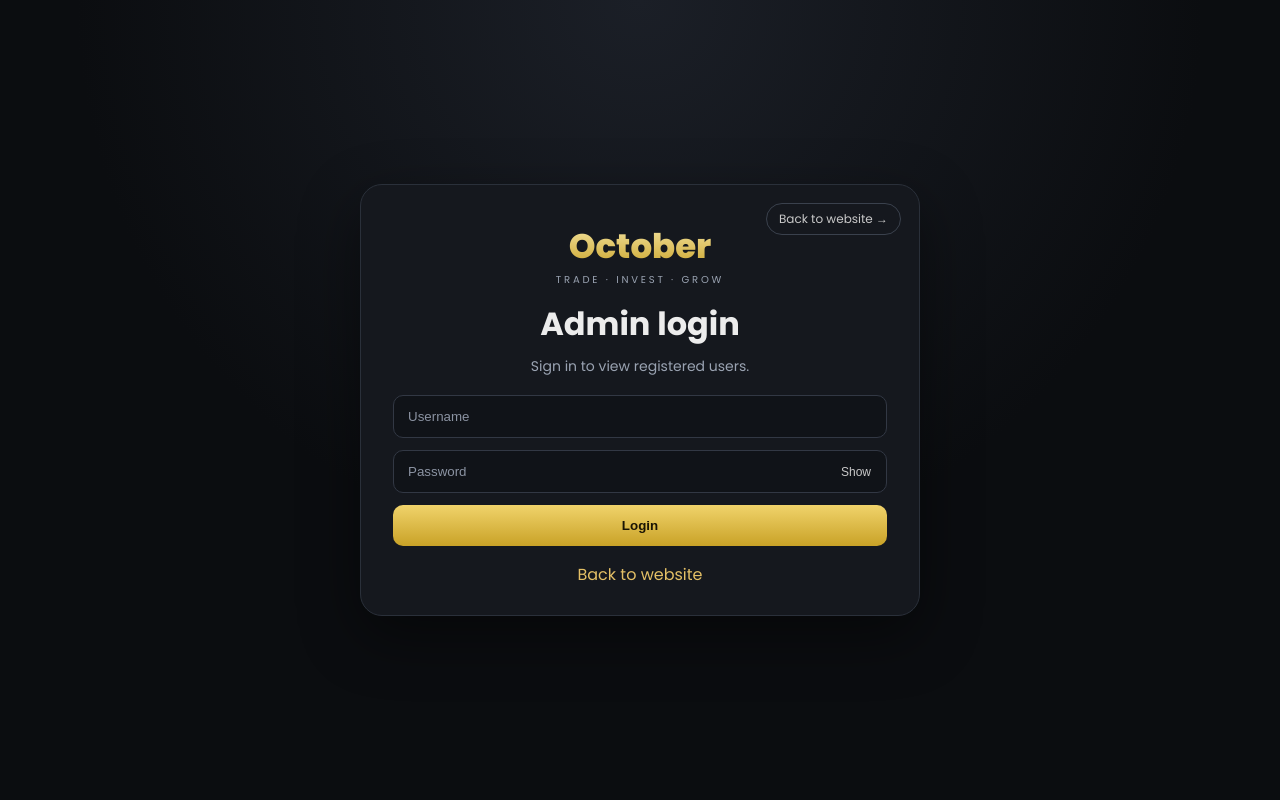
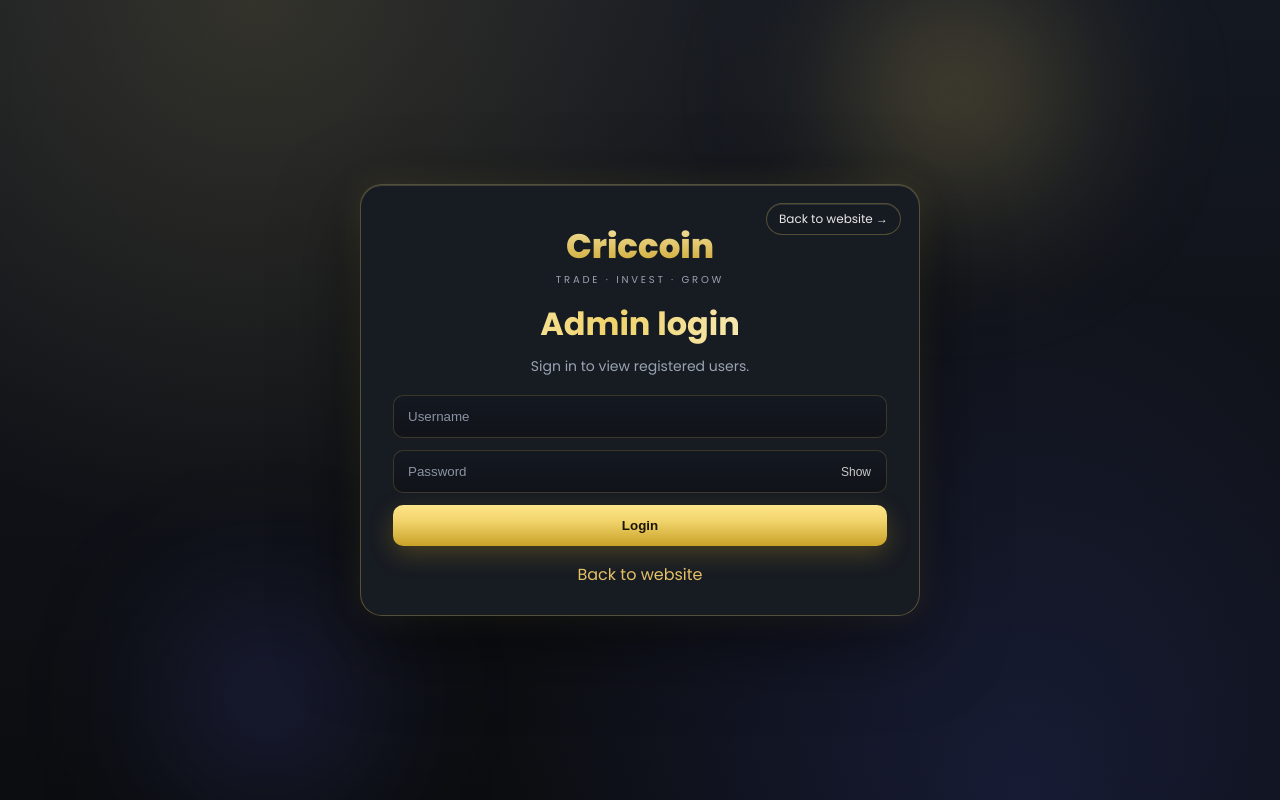
Before and after one commit to pankajnagpure2003/criccoin-final-frontend, a React (Vite) app: page /admin/login in a window 1280 px wide. Built offline with nearby package versions, Linux system fonts and the light colour scheme; no server answers.

Commit message:
UI inhancement

```diff
--- a/src/modules/admin/layout/AdminLayout.jsx
+++ b/src/modules/admin/layout/AdminLayout.jsx
@@ -21,7 +21,7 @@ export default function AdminLayout() {
     <div className="app-shell">
       <aside className="sidebar">
         <div className="brand sidebar-brand">
-          <span className="brand-mark">October</span>
+          <span className="brand-mark">Criccoin</span>
           <p className="brand-tag">ADMIN</p>
         </div>
         <nav className="sidebar-nav">
--- a/src/modules/landing/LandingPage.jsx
+++ b/src/modules/landing/LandingPage.jsx
@@ -4,11 +4,12 @@ export default function LandingPage() {
   return (
     <main className="landing">
       <div className="brand">
-        <span className="brand-mark">October</span>
+        <span className="brand-mark">Criccoin</span>
       </div>
       <h1>Hello World</h1>
+      <p className="lead">Trade · Invest · Grow</p>
       <div className="landing-actions">
-        <Link className="gold-btn" to="/signup">
+        <Link className="gold-btn compact" to="/signup">
           Sign Up
         </Link>
         <Link className="ghost-btn" to="/login">
--- a/src/modules/user/components/AuthShell.jsx
+++ b/src/modules/user/components/AuthShell.jsx
@@ -8,7 +8,7 @@ export default function AuthShell({ children }) {
           Back to website →
         </Link>
         <div className="brand">
-          <span className="brand-mark">October</span>
+          <span className="brand-mark">Criccoin</span>
           <p className="brand-tag">TRADE · INVEST · GROW</p>
         </div>
         {children}
--- a/src/modules/user/layout/UserLayout.jsx
+++ b/src/modules/user/layout/UserLayout.jsx
@@ -22,7 +22,7 @@ export default function UserLayout() {
     <div className="app-shell">
       <aside className="sidebar">
         <div className="brand sidebar-brand">
-          <span className="brand-mark">October</span>
+          <span className="brand-mark">Criccoin</span>
           <p className="brand-tag">USER PANEL</p>
         </div>
         <nav className="sidebar-nav">
--- a/src/modules/user/pages/DashboardPage.jsx
+++ b/src/modules/user/pages/DashboardPage.jsx
@@ -42,7 +42,7 @@ export default function DashboardPage() {
   return (
     <div>
       <div className="stats">
-        <article className="stat-card">
+        <article className="stat-card featured">
           <p>Wallet</p>
           <strong>{balanceUsdt === null ? "-" : `${Number(balanceUsdt).toLocaleString("en-IN", { maximumFractionDigits: 6 })} USDT`}</strong>
         </article>
--- a/src/modules/user/pages/ReferralPage.jsx
+++ b/src/modules/user/pages/ReferralPage.jsx
@@ -28,7 +28,7 @@ export default function ReferralPage() {
   }
 
   return (
-    <div className="panel">
+    <div className="panel featured">
       <h3>Referral</h3>
       <p>
         Your code: <strong className="gold-text">{profile.user.referralCode}</strong>
--- a/src/styles/global.css
+++ b/src/styles/global.css
@@ -5,8 +5,12 @@
 body {
   margin: 0;
   font-family: Poppins, Segoe UI, system-ui, sans-serif;
-  background: #0b0d10;
+  background:
+    radial-gradient(1200px 600px at 10% -10%, rgba(201, 162, 39, 0.16), transparent 55%),
+    radial-gradient(900px 500px at 100% 0%, rgba(88, 101, 242, 0.12), transparent 50%),
+    linear-gradient(180deg, #12151c 0%, #0b0d10 42%, #08090c 100%);
   color: #ececec;
+  min-height: 100vh;
 }
 
 a {
@@ -15,12 +19,45 @@ a {
 }
 
 .landing {
+  position: relative;
+  isolation: isolate;
+  overflow: hidden;
   min-height: 100vh;
   display: grid;
   place-items: center;
   text-align: center;
   gap: 8px;
   padding: 24px;
+}
+
+.landing::before,
+.landing::after,
+.auth-screen::before,
+.auth-screen::after {
+  content: "";
+  position: absolute;
+  border-radius: 50%;
+  filter: blur(70px);
+  pointer-events: none;
+  z-index: -1;
+}
+
+.landing::before,
+.auth-screen::before {
+  width: 340px;
+  height: 340px;
+  top: -80px;
+  right: 12%;
+  background: radial-gradient(circle, rgba(240, 211, 107, 0.35), transparent 70%);
+}
+
+.landing::after,
+.auth-screen::after {
+  width: 280px;
+  height: 280px;
+  bottom: -40px;
+  left: 10%;
+  background: radial-gradient(circle, rgba(99, 102, 241, 0.28), transparent 70%);
 }
 
 .landing-actions {
@@ -30,32 +67,43 @@ a {
 }
 
 .auth-screen {
+  position: relative;
+  isolation: isolate;
+  overflow: hidden;
   min-height: 100vh;
   display: grid;
   place-items: center;
   padding: 24px;
-  background: radial-gradient(circle at top, #1b1f27, #0b0d10 55%);
+  background:
+    radial-gradient(circle at 20% 0%, rgba(240, 211, 107, 0.14), transparent 42%),
+    radial-gradient(circle at 80% 100%, rgba(88, 101, 242, 0.16), transparent 40%),
+    linear-gradient(180deg, #141821, #0b0d10);
 }
 
 .auth-card {
   width: min(560px, 100%);
-  background: #15181e;
-  border: 1px solid #2a303a;
+  background: #171b22;
+  border: 1px solid rgba(240, 211, 107, 0.28);
   border-radius: 22px;
   padding: 36px 32px 28px;
   position: relative;
-  box-shadow: 0 20px 60px rgba(0, 0, 0, 0.45);
+  box-shadow:
+    inset 0 1px 0 rgba(255, 241, 184, 0.18),
+    0 24px 80px rgba(0, 0, 0, 0.5),
+    0 0 32px rgba(240, 211, 107, 0.12);
 }
 
 .back-pill {
   position: absolute;
   top: 18px;
   right: 18px;
-  border: 1px solid #3a414d;
-  color: #c9c9c9;
+  border: 1px solid rgba(240, 211, 107, 0.28);
+  background: rgba(23, 27, 34, 0.9);
+  color: #e8e8e8;
   border-radius: 999px;
   padding: 6px 12px;
   font-size: 12px;
+  box-shadow: inset 0 1px 0 rgba(255, 241, 184, 0.12);
 }
 
 .brand {
@@ -84,6 +132,10 @@ a {
   text-align: center;
   margin: 12px 0 8px;
   font-size: 32px;
+  background: linear-gradient(90deg, #fff6d4, #f0d36b 45%, #fff);
+  -webkit-background-clip: text;
+  background-clip: text;
+  color: transparent;
 }
 
 .lead {
@@ -115,10 +167,19 @@ select {
   width: 100%;
   padding: 13px 14px;
   border-radius: 10px;
-  border: 1px solid #323844;
-  background: #101318;
+  border: 1px solid rgba(240, 211, 107, 0.18);
+  background: linear-gradient(180deg, #141821, #101318);
   color: #ececec;
   outline: none;
+  transition: border-color 0.2s ease, box-shadow 0.2s ease;
+}
+
+input:focus,
+select:focus {
+  border-color: rgba(240, 211, 107, 0.7);
+  box-shadow:
+    inset 0 1px 0 rgba(255, 241, 184, 0.12),
+    0 0 0 3px rgba(240, 211, 107, 0.12);
 }
 
 input::placeholder,
@@ -159,10 +220,17 @@ select {
   padding: 13px 16px;
   border: 0;
   border-radius: 10px;
-  background: linear-gradient(180deg, #f0d36b, #c9a227);
+  background: linear-gradient(180deg, #ffe58a 0%, #f0d36b 40%, #c9a227 100%);
   color: #1a1404;
   font-weight: 700;
   cursor: pointer;
+  box-shadow: 0 8px 24px rgba(201, 162, 39, 0.28);
+  transition: transform 0.15s ease, filter 0.15s ease;
+}
+
+.gold-btn:hover {
+  filter: brightness(1.06);
+  transform: translateY(-1px);
 }
 
 .gold-btn.compact,
@@ -175,8 +243,16 @@ select {
   align-items: center;
   padding: 13px 16px;
   border-radius: 10px;
-  border: 1px solid #3a414d;
+  border: 1px solid rgba(240, 211, 107, 0.22);
   color: #ececec;
+  background: linear-gradient(180deg, rgba(255, 255, 255, 0.05), rgba(255, 255, 255, 0.01));
+  transition: border-color 0.2s ease, color 0.2s ease, box-shadow 0.2s ease;
+}
+
+.ghost-btn:hover {
+  border-color: rgba(240, 211, 107, 0.7);
+  color: #f0d36b;
+  box-shadow: 0 0 16px rgba(240, 211, 107, 0.12);
 }
 
 .gold-btn:disabled {
@@ -200,7 +276,10 @@ select {
 }
 
 .gold-text {
-  color: #e4c066;
+  background: linear-gradient(90deg, #fff1b8, #e4c066);
+  -webkit-background-clip: text;
+  background-clip: text;
+  color: transparent;
 }
 
 .app-shell {
@@ -213,8 +292,10 @@ select {
 
 .sidebar {
   height: 100vh;
-  background: #101318;
-  border-right: 1px solid #2a303a;
+  background:
+    linear-gradient(180deg, rgba(240, 211, 107, 0.08), transparent 28%),
+    linear-gradient(180deg, #141821 0%, #101318 100%);
+  border-right: 1px solid rgba(240, 211, 107, 0.16);
   padding: 28px 16px 16px;
   display: flex;
   flex-direction: column;
@@ -258,12 +339,15 @@ select {
 
 .sidebar-nav a.active,
 .sidebar-nav a:hover {
-  background: #1c212b;
-  color: #e4c066;
+  background: linear-gradient(90deg, rgba(240, 211, 107, 0.18), rgba(99, 102, 241, 0.08));
+  color: #f0d36b;
 }
 
 .sidebar-nav a.active {
-  border-color: #3a3424;
+  border-color: rgba(240, 211, 107, 0.35);
+  box-shadow:
+    inset 3px 0 0 #f0d36b,
+    inset 0 1px 0 rgba(255, 241, 184, 0.12);
 }
 
 .sidebar-foot {
@@ -298,7 +382,8 @@ select {
   justify-content: space-between;
   align-items: center;
   padding: 18px 24px;
-  border-bottom: 1px solid #2a303a;
+  border-bottom: 1px solid rgba(240, 211, 107, 0.16);
+  background: linear-gradient(90deg, rgba(240, 211, 107, 0.08), transparent 42%, rgba(99, 102, 241, 0.08));
 }
 
 .topbar h2 {
@@ -324,10 +409,24 @@ select {
 
 .stat-card,
 .panel {
-  background: #15181e;
-  border: 1px solid #2a303a;
+  background:
+    linear-gradient(180deg, rgba(255, 255, 255, 0.04), transparent 40%),
+    #15181e;
+  border: 1px solid rgba(240, 211, 107, 0.16);
   border-radius: 16px;
   padding: 18px;
+  box-shadow: inset 0 1px 0 rgba(255, 241, 184, 0.08);
+}
+
+.stat-card.featured,
+.panel.featured {
+  background:
+    linear-gradient(135deg, rgba(240, 211, 107, 0.22), rgba(20, 24, 33, 0.9) 48%, rgba(99, 102, 241, 0.16));
+  border: 1px solid rgba(240, 211, 107, 0.4);
+  box-shadow:
+    inset 0 1px 0 rgba(255, 241, 184, 0.22),
+    0 12px 32px rgba(0, 0, 0, 0.25),
+    0 0 24px rgba(240, 211, 107, 0.12);
 }
 
 .stat-card p,
@@ -346,11 +445,13 @@ select {
 
 .share-link {
   display: block;
-  background: #101318;
+  background: linear-gradient(90deg, #101318, #171b22);
   padding: 12px;
   border-radius: 8px;
   margin: 12px 0;
   overflow-wrap: anywhere;
+  border: 1px solid rgba(240, 211, 107, 0.22);
+  box-shadow: inset 0 1px 0 rgba(255, 241, 184, 0.08);
 }
 
 .profile-list {
@@ -431,8 +532,10 @@ td {
 }
 
 .method-card.active {
-  border-color: #c9a227;
+  border-color: rgba(240, 211, 107, 0.55);
   color: #e4c066;
+  background: linear-gradient(180deg, rgba(240, 211, 107, 0.14), #101318);
+  box-shadow: inset 0 1px 0 rgba(255, 241, 184, 0.16);
 }
 
 .deposit-form {
@@ -446,13 +549,13 @@ td {
 }
 
 .ghost-btn {
-  background: #15181e;
   cursor: pointer;
 }
 
 .ghost-btn.active {
-  border-color: #c9a227;
+  border-color: rgba(240, 211, 107, 0.55);
   color: #e4c066;
+  background: linear-gradient(180deg, rgba(240, 211, 107, 0.16), #15181e);
 }
 
 .row-actions {
@@ -487,14 +590,17 @@ input.mini-input {
 
 .badge.pending {
   color: #e4c066;
+  background: linear-gradient(90deg, rgba(240, 211, 107, 0.2), #1c212b);
 }
 
 .badge.approved {
   color: #c9e4a8;
+  background: linear-gradient(90deg, rgba(80, 180, 90, 0.22), #1c212b);
 }
 
 .badge.rejected {
   color: #f0a8a8;
+  background: linear-gradient(90deg, rgba(180, 60, 60, 0.22), #1c212b);
 }
 
 .qr-shot {
```
